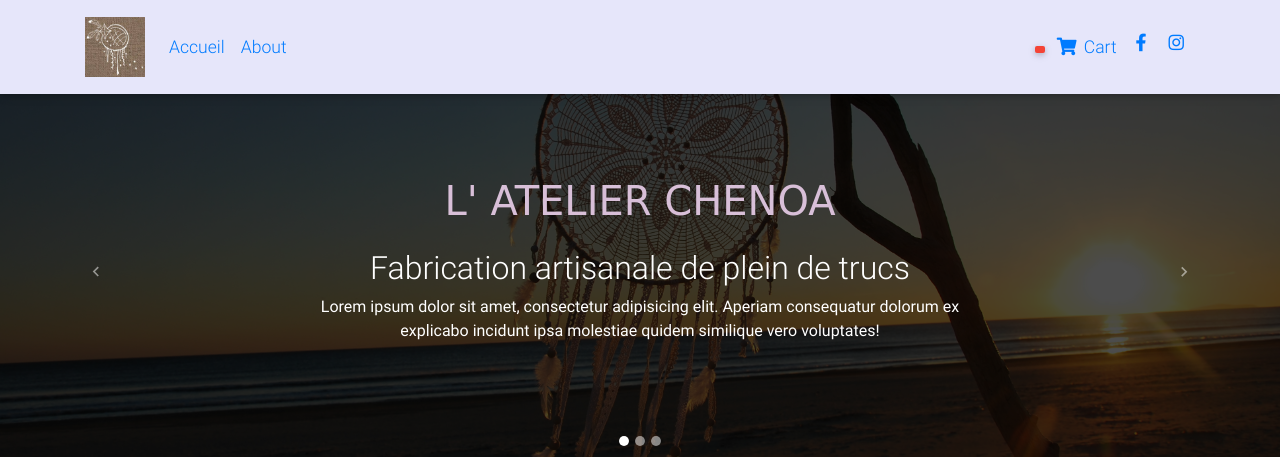
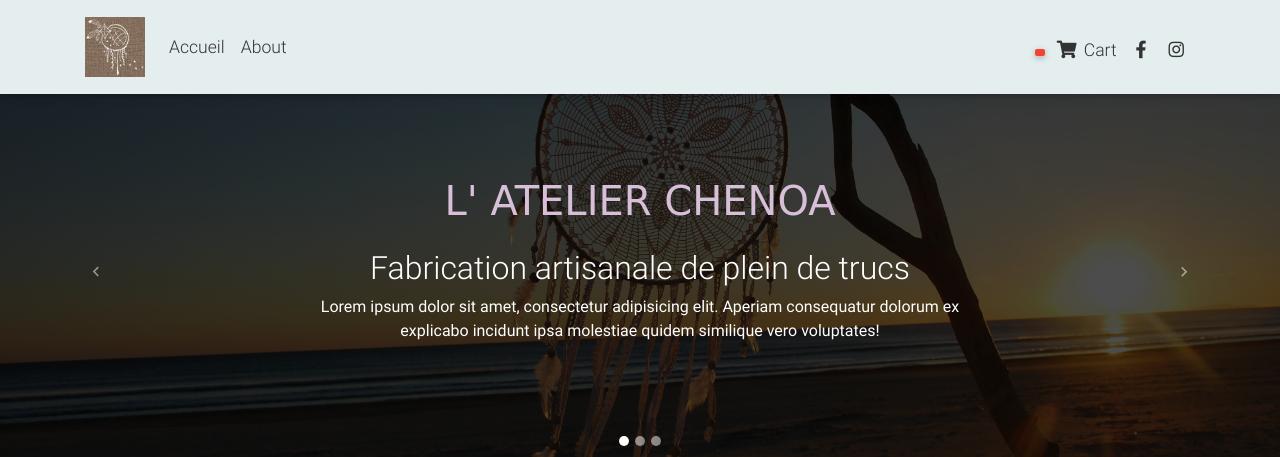
Before and after one commit to sylpi10/myShop, a Django app: template shop/templates/shop/product/list.html in a window 1280 px wide. Shown: the top 457 px of the page. Run offline with Django 3.2, Linux system fonts and the light colour scheme; the template is opened without the code that fills it, so the values that code supplies are empty; some libraries are stand-ins or nearby versions; some web fonts are replaced; grey boxes are pictures that could not be loaded.

Commit message:
keep styling

```diff
--- a/shop/static/css/base.css
+++ b/shop/static/css/base.css
@@ -2,9 +2,17 @@ body{
 
 }
 
+/* top nav-bar */
 nav{
- background-color: #E6E6FA;
+ background-color: #e4eeee;
  font-size: 1.1rem;
+ color: #333 !important;
+}
+nav>.container>.collapse>ul>li>a{
+    color: #333;
+}
+.nav-item>a>i{
+    margin-top:10px;
 }
 h1{
     color: #D8BFD8;
@@ -32,7 +40,6 @@ main>.main-wrapper{
     padding-top: 10px;
 }
 .products-list-wrapper>span{
-    color: #333 !important;
 
 }
 .products-list>ul>li>a{
--- a/shop/templates/shop/base.html
+++ b/shop/templates/shop/base.html
@@ -63,7 +63,7 @@
       <!-- Collapse -->
       <button class="navbar-toggler" type="button" data-toggle="collapse" data-target="#navbarSupportedContent"
         aria-controls="navbarSupportedContent" aria-expanded="false" aria-label="Toggle navigation">
-        <span class="navbar-toggler-icon"></span>
+        <span class="navbar-toggler-icon">&#9776;</span>
       </button>
 
       <!-- Links -->
--- a/shop/templates/shop/product/list.html
+++ b/shop/templates/shop/product/list.html
@@ -134,7 +134,7 @@
     <div class="container">
 
       <!--Navbar-->
-      <nav class="navbar navbar-expand-lg navbar-dark products-list-wrapper mt-3 mb-5">
+      <nav class="navbar navbar-expand-lg navbar-dark products-list-wrapper mt-4 mb-4">
 
         <!-- Navbar brand -->
         <span class="navbar-brand">Produits :</span>
```
